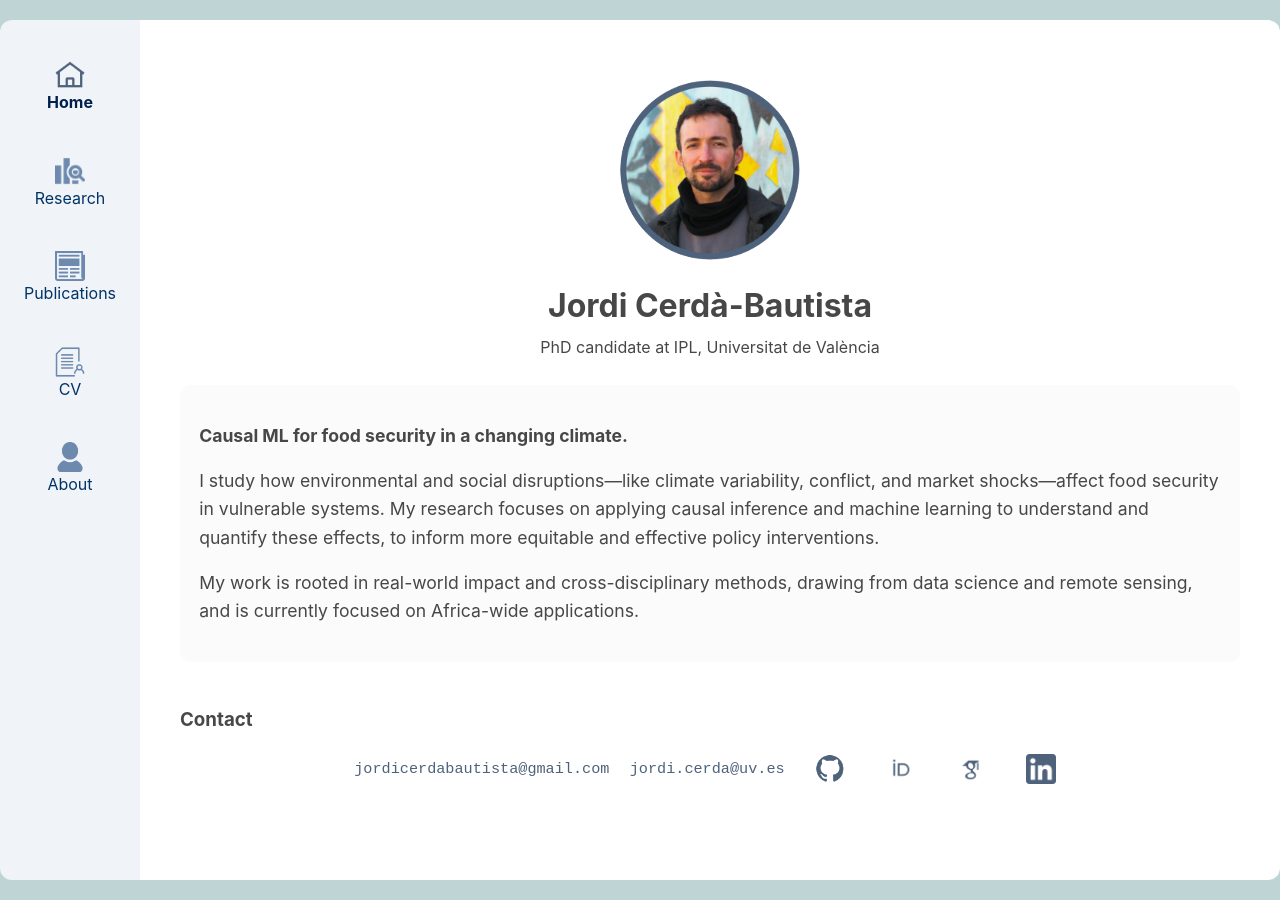
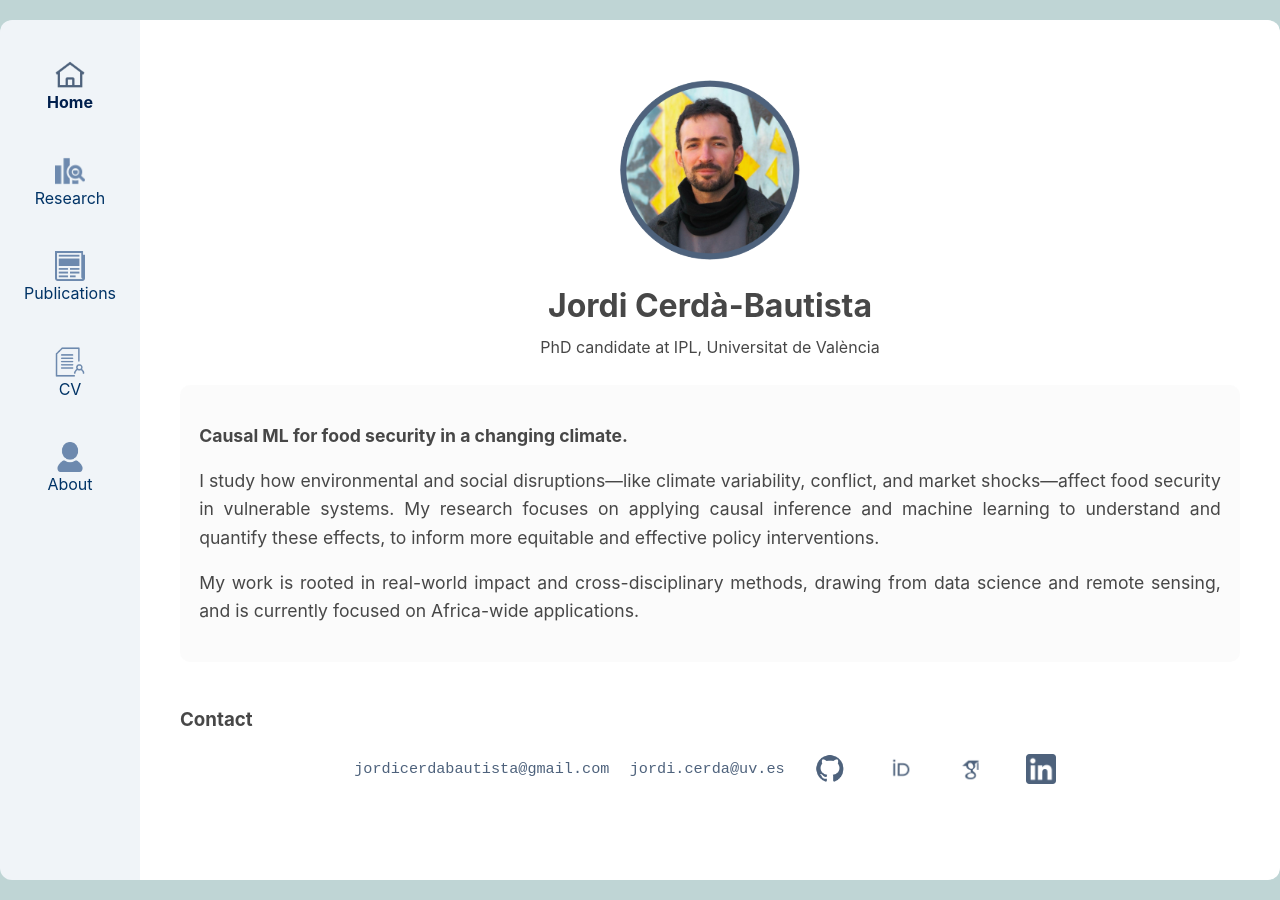
Before and after one commit to jordicbau/jordicbau.github.io, a Jekyll site: the page built from index.md, in a window 1280 px wide. Built offline with Jekyll 4.4.1, drawn with Linux system fonts in a browser that asks for light colours.

Commit message:
Update style.css

```diff
--- a/assets/css/style.css
+++ b/assets/css/style.css
@@ -105,7 +105,9 @@ html, body {
   overflow-wrap: break-word; /* ensures long lines break */
   word-break: break-word;
 }
-
+.main-content p {
+  text-align: justify;
+}
 /* Bio section with profile and name side-by-side */
 .bio-horizontal {
   display: flex;
```
